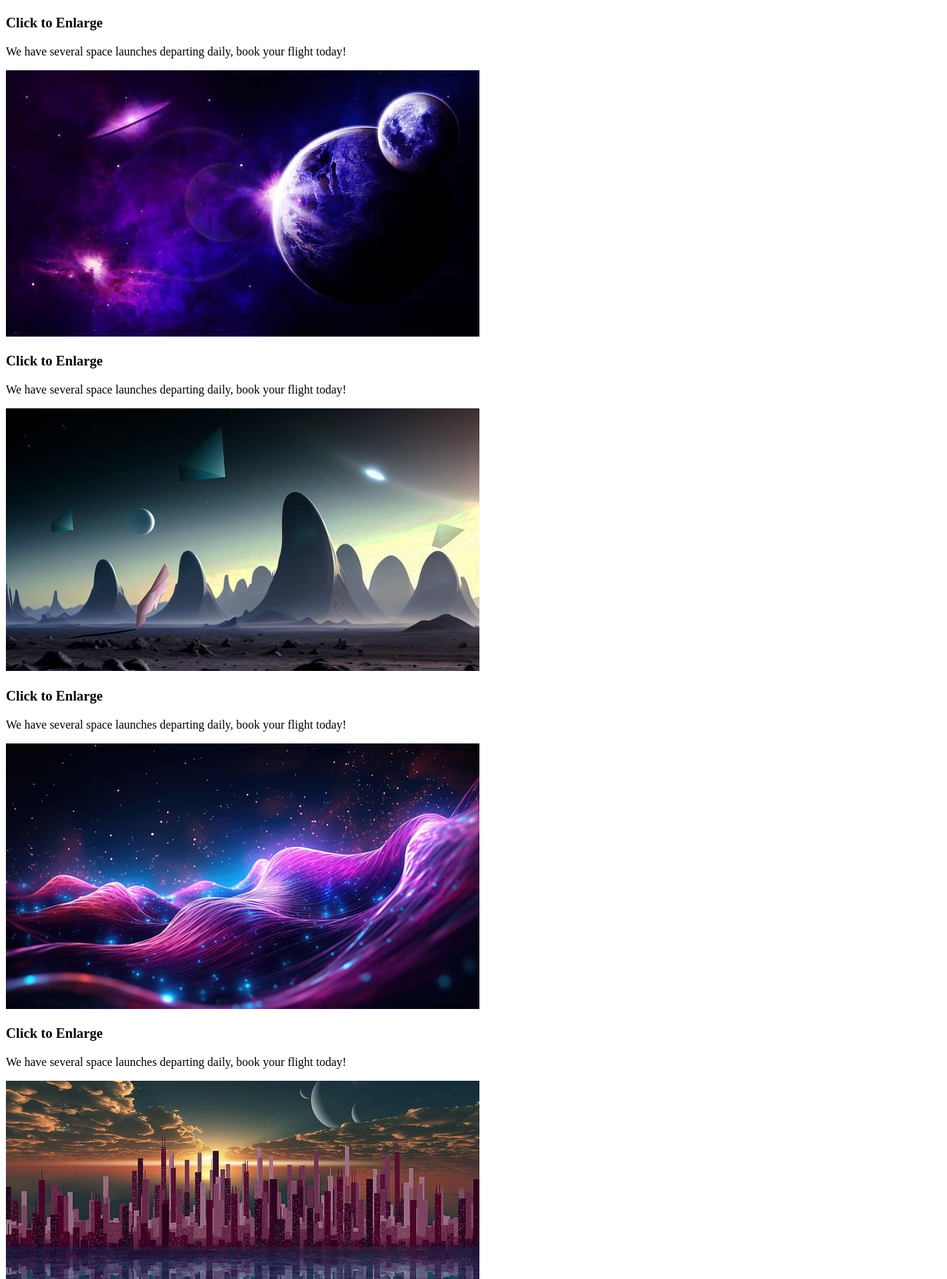
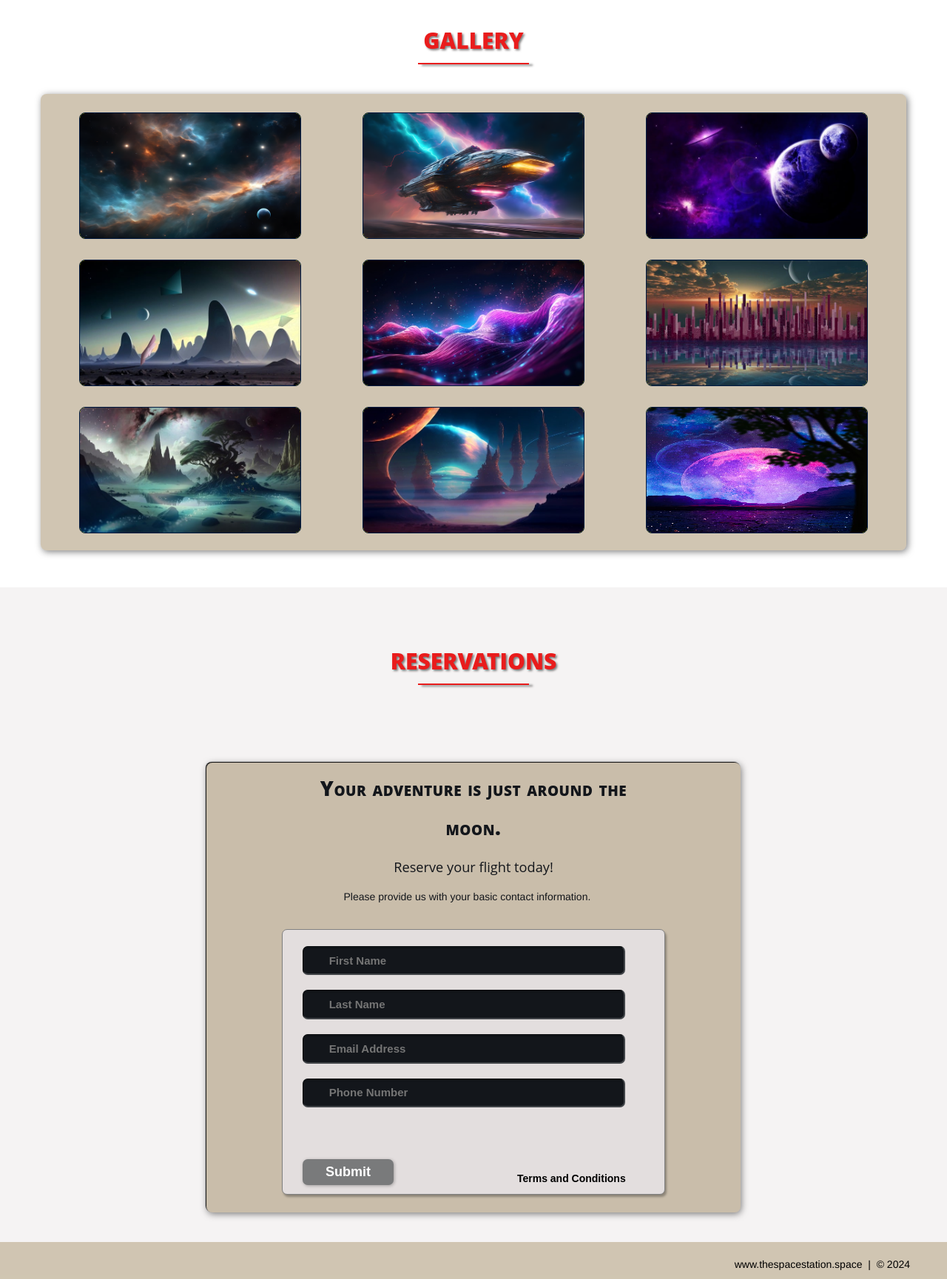
Before and after one commit to Cllagos/SpaceStationWebSite, a plain HTML site: page SpaceStationProject/index.html in a window 1280 px wide. Shown: the part 1071-2800 px from the top of the page at 74% size. Drawn offline with Linux system fonts and the light colour scheme.

Commit message:
Updated Space Station WebSite 032824

```diff
--- /dev/null
+++ b/SpaceStationProject/CSS/animations.css
@@ -0,0 +1,113 @@
+/*--------------------------------------------
+     MENU SECTION ANIMATION
+  -------------------------------------------*/
+
+
+  .menu{
+    color: #f00;
+    font: bold 12px/18px sans-serif;
+    text-align: center;
+    display: inline;
+    margin: 0% auto;
+    padding: 0;
+    list-style: none;
+    text-decoration: none;
+  }
+
+  .menu li {
+    color: #000;
+    background-color: rgba(255,255,255,1);
+    display: inline-block;
+    margin:0% auto;
+    position: relative;
+    padding: 15px 4%;
+    border: 1px solid #9D9FA2;
+    box-shadow: 2px 2px 10px 0 rgba(0,0,0,0.5);
+    border-radius: 6px;
+    /*background-color: #052136; */
+    cursor: pointer;
+    transition-property: background;
+    transition-duration: .4s;
+    transition-delay: 0s;
+    transition-timing-function: ease-in-out;
+  }
+
+  .menu li:hover {
+    color: #f00;
+    background-color: rgba(100,65,0,.3);
+  }
+
+
+  /*-------------------------------------------
+      GALLERY SECTION ANIMATION
+    ------------------------------------------*/
+
+    .photo {
+        position:relative;
+        line-height: 0;
+        margin-bottom: 2em;
+        overflow: hidden;
+        border-radius: 8px;
+        padding: BDA1px;
+        border: 1px solid #021a40;
+        background-color:  #ff0;
+        box-shadow: 2px 2px 10px 0 rgba (0,0,0,0.7);
+
+    }
+
+    .photo-container{
+        text-align: center;
+        margin: 15px auto;
+        width: 300px;
+        height: 169px;
+    }
+
+    .photo-container img{
+        max-width: 100%;
+        width: 300px;
+        height: 169px;
+    }
+
+    .photo-overlay{
+        color: #fff;
+        position: absolute;
+        top:0;
+        right:0;
+        bottom:0;
+        left:0;
+        padding-left: 20px;
+        padding-right: 20px;
+        justify-content: center; /* For centering text inside .photo-overlay */
+        align-items: center;
+        background: rgba(0,0,0,0.5);
+    }
+
+    .white-head{
+        color: #C9BDAA;
+        margin-top: 5%;
+    }
+
+
+    /*---------------------------------------
+        PHOTO OVERLAY TRANSITIONS
+      --------------------------------------*/
+
+      .photo-overlay {
+        opacity: 0;
+        transition: opacity .5s;
+        border-radius: 10px;
+        cursor: pointer;
+      }
+
+      .photo-overlay:hover{
+        opacity: 1;
+      }
+
+      .photo img{
+        transition: transform .5s;
+        transform-origin: 50% 50%;
+      }
+
+      .photo:hover img{
+        transform: scale(1.1);
+      }
--- /dev/null
+++ b/SpaceStationProject/CSS/shared.css
@@ -0,0 +1,380 @@
+html {
+
+    font-family:sans-serif;
+    font-size: 62.5%;
+    -webkit-tap-highlight-color: rgba (0,0,0,0);
+    -webkit-text-size-adjust: 100%;
+    -ms-text-size-adjust: 100%;
+}
+
+body{
+
+    font-size: 14px;
+    margin: 0;
+    font-family: "Helvetica Neue", Helvetica, Arial, Helvetica, sans-serif;
+    line-height: 1.42857143;
+    color: #333;
+    background-color: #fff;
+}
+
+footer,
+nav{
+    display: block;
+}
+
+h1,h2,h3,h4,h5,h6{
+    font-family: 'Open Sans', sans-serif;
+}
+
+h1{
+    line-height: 50px;
+    font-weight: 900;
+    font-size: 30px;
+    text-transform: uppercase;
+    text-align: center;
+    color: #E91C1C;
+    text-shadow: 2px 2px 3px rgba(0,0,0,0.5);
+}
+
+h1::after{
+    display: block;
+    content:"";
+    height: 2px;
+    width: 150px;
+    background: #E91C1C;
+    margin: 5px auto 40px;
+    box-shadow: 5px 2px 3px rgba(0,0,0,0.5);
+}
+
+h2{
+    line-height: 50px;
+    color:#E91C1C;
+}
+
+h3{
+    line-height: 30px;
+    padding-bottom: 20px;
+}
+
+h4{
+    padding-top: 25px;
+    line-height: 40px;
+    padding-bottom: 0px;
+    font-size: 22px;
+    font-weight: 900;
+}
+
+p{
+    font-weight: 300px;
+    line-height: 30px;
+    padding-bottom: 15px;
+}
+
+.text-center{
+    text-align:center;
+}
+
+.heading-padding{
+    padding-bottom: 40px;
+}
+
+section{
+    padding-top: 50px;
+    margin-top: 50px;
+}
+
+.navbar{
+    height: 105px;
+    max-height: 340px;
+    display: inline-block;
+}
+
+.container{
+    padding-right: 15px;
+    padding-left: 15px;
+    margin-right: auto;
+    margin-left: auto;
+}
+
+.container-fluid{
+    padding-right: 15px;
+    padding-left: 15px;
+    margin-right: auto;
+    margin-left: auto;
+}
+
+.row{
+    margin-right: -15px;
+    margin-left: -15px;
+}
+
+.clearfix::after,
+.container::after,
+.navbar::after {
+    clear: both;
+    display: table;
+    content: "";
+}
+
+.wrap{
+    height: 100%;
+    width: 100%;
+    /* This ensures that the images cannot
+    render outside of their container
+    without forcing any scrollbars*/
+    overflow: hidden;
+    top:0;
+    left:0;
+    text-align: center;
+}
+
+.menu-container{
+    max-height: 340px;
+    margin: 0% auto;
+    content: "";
+    /*top: 0;
+    left: 0; */
+    /* position: absolute; /* /* to the top edge of the screen */
+    width: 100%;
+    position: fixed;
+    z-index: 100;;
+    /* background-color: rgba(255,255,255,0.5);*/
+}
+
+
+/*-------------------------------------------------
+    HOME SECTION STYLES
+ --------------------------------------------------*/
+
+ #home{
+    background: url(../Images/planets.jpg) no-repeat 50% 50%;
+    background-attachment: fixed;
+    -webkit-background-size: cover;
+    -moz-background-size: cover;
+    -o-background-size: cover;
+    background-size: cover;
+    width: 100%;
+    display: block;
+    height: auto;
+    padding-top: 350px; /* This is spacer before the Main title Logo */
+    padding-bottom: 500px; /* This is spacer after the Main title Logo */
+    color: #fff;
+ }
+
+
+ .head-main{
+    text-shadow: 2px 4px 5px rgba(0,0,0,0.9);
+    font-variant: small-caps;
+    color: #fff;
+    letter-spacing: 5px;
+    word-spacing: 21pt;
+    font-size: 4.5em;
+    text-align: left;
+    font-family: impact, sans-serif;
+    line-height: 2;
+    font-weight: 900;
+    border: 5px double #fff;
+    padding: 10px;
+ }
+
+ .head-sub-main{
+    font-size: 23px;
+    font-weight: 500;
+    padding: 50px 20px 10px 20px;
+    text-transform: uppercase;
+ }
+
+ .head-last {
+    font-size: 18px;
+    font-weight: 900;
+    padding: 5px 20px 20px 20px;
+    border: 1px dotted #fff;
+    padding: 5px;
+ }
+
+ .flex-container{
+    display: -webkit-flex;
+    display: flex;
+    flex-wrap: wrap;
+    padding: 10px;
+    border-radius: 8px;
+    margin: 0px auto;
+    background-color: rgba(100,65,0,.3);
+    box-shadow: 2px 2px 10px 0 rgba(0,0,0,0.5);
+ }
+
+ #contact{
+    background-color: #f5f3f3;
+ }
+
+ .reservation{
+    width: 60%;
+    padding: 10px;
+    border-radius: 8px;
+    margin: 0px auto;
+    background-color: rgba(100,65,0,.3);
+    box-shadow: -1px -1px 1px 0 rgba(0,0,0,1), 1px 2px 10px 0 rgba(0,0,0,0.5);
+ }
+
+ .reservation h2 {
+    width: 70%;
+    text-align: center;
+    margin: 0 auto;
+    color: #13161B;
+    font-weight: 500;
+    font-size: 1.3em;
+    letter-spacing: 0pt;
+    word-spacing: 0pt;
+ }
+
+ .reservation h2 span{
+    width: 70%;
+    text-align: center;
+    margin: 0 auto;
+    color:#13161B;
+    font-weight: 900;
+    font-size: 1.5em;
+    font-variant: small-caps;
+    letter-spacing: .4pt;
+    word-spacing: .3pt;
+ }
+
+ .reservation p {
+    color: #13161B;
+    width: 50%;
+    margin: 0 auto;
+ }
+
+ .reservation form {
+    font-size: 15px;
+    outline: none;
+    font-weight: 600;
+    color: #8D8E8F;
+    padding: 12px 12px;
+    width: 70%;
+    border: 1px solid #808080;
+    margin: 2% auto;
+    border-radius: 7px;
+    background: rgb(227,222,222);
+    box-shadow: 2px 3px 3px 0px rgba(0,0,0,0.3);
+    font-family: 'Raleway', sans-serif;
+ }
+
+ .reservation input[type="text"]{
+    font-size: 15px;
+    outline: none;
+    font-weight: 600;
+    color:#8D8E8F;
+    padding: 2% 1% 2% 7%;
+    width: 80%;
+    border-top: 1px solid #090B0D;
+    border-right: 2px solid #424549;
+    border-bottom: 2px solid #424549;
+    border-left: 1px solid #090B0D;
+    margin: 10px 1em;
+    border-radius: 7px;
+    background: #13161B;
+    box-shadow: inset 0px 3px 0px 0px rgba(5,5,5,0.15);
+    font-family: 'Raleway', sans-serif;
+ }
+
+ .reservation input[type="text"]:hover{
+    box-shadow: 0 0 18px rgba(100,65,0,.8);
+ }
+
+
+ .form-spacer{
+    padding: 30px 39px;
+ }
+
+
+ .terms {
+    margin: 30px 1px 0 0 ;
+    margin-top: 13%;
+    padding-left: 52px;
+    font-size: 14px;
+    line-height: 5px;
+    color: #000;
+    cursor: pointer;
+    font-family: 'Raleway', sans-serif;
+    font-weight: 600;
+    position: relative;
+    display: inline;
+    float: right;
+ }
+
+ .terms:hover{
+    color: orange;
+    text-decoration: underline;
+ }
+
+ .submit input[type="submit"]{
+    color: rgb(255,255,255);
+    cursor: pointer;
+    border: none;
+    font-weight: 900;
+    outline: none;
+    text-align: center;
+    font-family: 'Raleway', sans-serif;
+    margin: 0px 3%;
+    padding: 7px 0px;
+    width: 25%;
+    font-size: 18px;
+    transition: border-color 0.3s color 0.3s background-color 0.3s;
+    border-radius: 7px;
+    background-color: #797a7b;
+    box-shadow: 1px 1px 4px 0 rgba(0,0,0,0.3);
+ }
+
+ .submit input[type="submit"]:hover{
+    color:#000;
+    background-color: #8D8E8F;
+    box-shadow: inset 1px 2px 15px 0 rgba(0,0,0,0.5);
+ }
+
+ /*-------------------------------------
+       FOOTER STYLES
+   -------------------------------------*/
+
+   #footer{
+    background-color: rgba(100,65,0,.3);
+    color: #000;
+    text-shadow: 2px 2px 8px 0 rgba(0,0,0,1);
+    padding: 20px 50px 20px 50px;
+    text-align: right;
+   }
+
+/*---------------------------------------
+     MEDIA QUERIES
+  --------------------------------------*/
+
+
+  @media all and (max-width: 640px) and (min-width: 381px){
+    .head-main{
+        font-size: 28px;
+    }
+  }
+
+  @media all and (max-width: 381px) and (min-width: 200px){
+    .head-main{
+        font-size: 24px;
+    }
+  }
+
+  @media (min-width: 768px){
+    .container{
+        width: 750px;
+    }
+  }
+
+  @media(min-width: 992px){
+    .container{
+        width: 970px;
+    }
+  }
+
+  @media (min-width: 1200px){
+    .container{
+        width: 1170px;
+    }
+  }
--- a/SpaceStationProject/index.html
+++ b/SpaceStationProject/index.html
@@ -3,16 +3,18 @@
 	<head>
 		<meta charset = "utf-8">
 		<title> The Space Station | Resort </title>
+		<link rel="stylesheet" href="./CSS/shared.css">
+		<link rel="stylesheet" href="./CSS/animations.css">
 	</head>
 	<body>
 	<!--NAV Section-->
 
-	<div>
-		<div>
-			<ul>
+	<div class ="wrap">
+		<div class="menu-container">
+			<ul class="menu">
 				<a href = "#home" id = "link"> <li>HOME</li></a>
 				<a href = "#gallery" id = "link"><li>GALLERY</li></a>
-				<a href = "#reservations" id = "link"><li>RESERVATIONS</li></a>
+				<a href = "#contact" id = "link"><li>RESERVATIONS</li></a>
 			</ul>
 		</div>
 	</div>
@@ -21,9 +23,9 @@
 
 	<!-- HOME -->
 	<div id= "home" >
-		<div>
-			<div>
-				<span> The Space Station </span>
+		<div class="container">
+			<div class="text-center">
+				<span class="head-main"> The Space Station </span>
 			</div>
 		</div>
 	</div>
@@ -32,16 +34,16 @@
 
 	<!-- GALLERY -->
 
-	<section>
-		<div id= "gallery" >
+	<section id="gallery">
+		<div class="container">
 			<h1> Gallery </h1>
-			<div>
+			<div class="flex-container">
 
 				<!-- PHOTO-CONTAINER 1 -->
-				<div>
-					<div>
+				<div class="photo-container">
+					<div class="photo">
 						<img src = "./Images/Thumb/thumbnail_1.png" alt ="Galaxy Image">
-						<div>
+						<div class="photo-overlay">
 							<h3> Click to Enlarge</h3>
 							<p>We have several space launches departing daily, book your flight today! </p>
 
@@ -52,10 +54,10 @@
 				<!-- END PHOTO-CONTAINER 1 -->
 
 				<!-- PHOTO-CONTAINER 2 -->
-				<div>
-					<div>
+				<div class="photo-container">
+					<div class="photo">
 						<img src = "./Images/Thumb/thumbnail_2.png" alt ="Spaceship Image">
-						<div>
+						<div class="photo-overlay">
 							<h3> Click to Enlarge</h3>
 							<p>We have several space launches departing daily, book your flight today! </p>
 
@@ -65,10 +67,10 @@
 
 				<!-- END PHOTO-CONTAINER 2 -->
 				<!-- PHOTO-CONTAINER 3 -->
-				<div>
-					<div>
+				<div class="photo-container">
+					<div class="photo">
 						<img src = "./Images/Thumb/thumbnail_3.jpg" alt ="Other Worlds Image">
-						<div>
+						<div class="photo-overlay">
 							<h3> Click to Enlarge</h3>
 							<p>We have several space launches departing daily, book your flight today! </p>
 
@@ -78,10 +80,10 @@
 
 				<!-- END PHOTO-CONTAINER 3 -->
 				<!-- PHOTO-CONTAINER 4 -->
-				<div>
-					<div>
+				<div class="photo-container">
+					<div class="photo">
 						<img src = "./Images/Thumb/thumbnail_4.jpg" alt ="Space Planet Image">
-						<div>
+						<div class="photo-overlay">
 							<h3> Click to Enlarge</h3>
 							<p>We have several space launches departing daily, book your flight today! </p>
 
@@ -91,10 +93,10 @@
 
 				<!-- END PHOTO-CONTAINER 4 -->
 				<!-- PHOTO-CONTAINER 5 -->
-				<div>
-					<div>
+				<div class="photo-container">
+					<div class="photo">
 						<img src = "./Images/Thumb/thumbnail_5.jpg" alt =" Space Energy Wave Image">
-						<div>
+						<div class="photo-overlay">
 							<h3> Click to Enlarge</h3>
 							<p>We have several space launches departing daily, book your flight today! </p>
 
@@ -104,10 +106,10 @@
 
 				<!-- END PHOTO-CONTAINER 5 -->
 				<!-- PHOTO-CONTAINER 6 -->
-				<div>
-					<div>
+				<div class="photo-container">
+					<div class="photo">
 						<img src = "./Images/Thumb/thumbnail_6.jpg" alt ="Space World Cityscape Image">
-						<div>
+						<div class="photo-overlay">
 							<h3> Click to Enlarge</h3>
 							<p>We have several space launches departing daily, book your flight today! </p>
 
@@ -117,10 +119,10 @@
 
 				<!-- END PHOTO-CONTAINER 6 -->
 				<!-- PHOTO-CONTAINER 7 -->
-				<div>
-					<div>
+				<div class="photo-container">
+					<div class="photo">
 						<img src = "./Images/Thumb/thumbnail_7.jpg" alt ="Space Habitat Image">
-						<div>
+						<div class="photo-overlay">
 							<h3> Click to Enlarge</h3>
 							<p>We have several space launches departing daily, book your flight today! </p>
 
@@ -130,10 +132,10 @@
 
 				<!-- END PHOTO-CONTAINER 7 -->
 				<!-- PHOTO-CONTAINER 8 -->
-				<div>
-					<div>
+				<div class="photo-container">
+					<div class="photo">
 						<img src = "./Images/Thumb/thumbnail_8.jpg" alt ="Space Cavern Image">
-						<div>
+						<div class="photo-overlay">
 							<h3> Click to Enlarge</h3>
 							<p>We have several space launches departing daily, book your flight today! </p>
 
@@ -143,10 +145,10 @@
 
 				<!-- END PHOTO-CONTAINER 8 -->
 				<!-- PHOTO-CONTAINER 9 -->
-				<div>
-					<div>
+				<div class="photo-container">
+					<div class="photo">
 						<img src = "./Images/Thumb/thumbnail_9.jpg" alt ="Space Sunset Image">
-						<div>
+						<div class="photo-overlay">
 							<h3> Click to Enlarge</h3>
 							<p>We have several space launches departing daily, book your flight today! </p>
 
@@ -163,34 +165,32 @@
 	<!-- END GALLERY -->
 
 	<!-- RSPVP -->
+	<section id="contact">
 
+		<div class="container" >
 
-	<section>
+			<div class="heading-padding">
 
-		<div id= "reservations" >
-
-			<div>
-
-				<h1> Reservations </h1>
-				<div>
+				<h1 class="heading-padding"> Reservations </h1>
+				<div class="reservation">
 
 					<h2><span>Your adventure is just around the moon.</span>
 						</br> Reserve your flight today!
 					</h2>
 
-					<p>
+					<p class="rsvp-text">
 						Please provide us with your basic contact information.
 					</p>
-					<div>
-						<form action ="" method = "post"
-							<input class ="rsvp" type ="text" value = "First Name">
-							<input class ="rsvp" type ="text" value = "Last Name">
-							<input class ="rsvp" type ="text" value = "Email Address">
-							<input class ="rsvp" type ="text" value = "Phone Number">
+					<div class="form-rsvp">
+						<form action ="" method = "post">
+							<input class ="rsvp" type ="text" value ="" placeholder="First Name">
+							<input class ="rsvp" type ="text" value = "" placeholder="Last Name">
+							<input class ="rsvp" type ="text" value = "" placeholder="Email Address">
+							<input class ="rsvp" type ="text" value = "" placeholder="Phone Number">
 							<div class = "form-spacer">
 								<label class = "terms"> Terms and Conditions</label>
 							</div>
-							<div>
+							<div class="submit">
 								<input type = "submit" value = "Submit">
 							</div>
 
@@ -206,9 +206,9 @@
 
 	<!-- FOOTER -->
 
-	<div>
+	<div id="footer">
 
-		www.thespacestation.space &nbsp;&nbsp; &copy; 2024
+		www.thespacestation.space &nbsp;|&nbsp; &copy; 2024
 
 	</div>
 
```
Also changed, not shown: SpaceStationProject/Images/planets.jpg (added).
